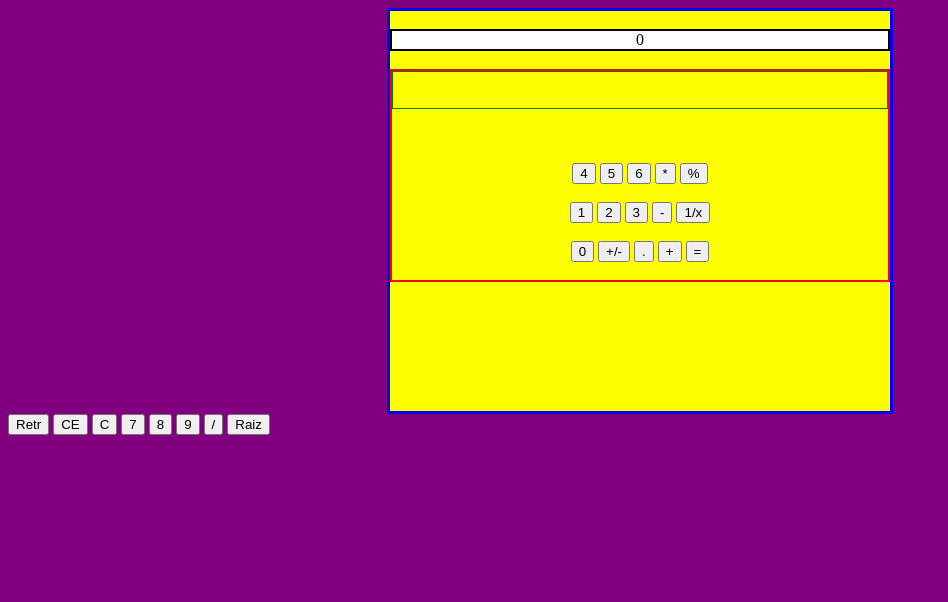
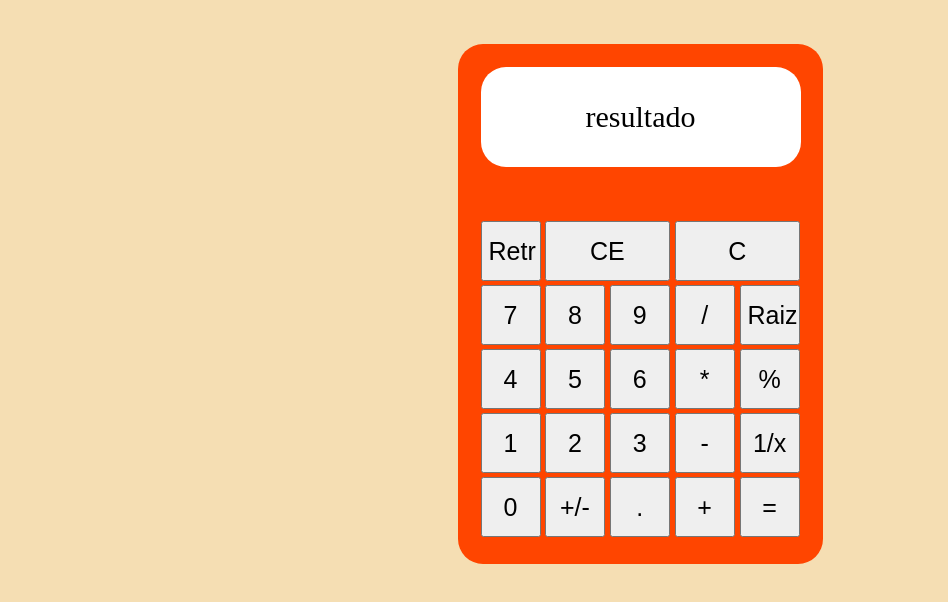
Before and after one commit to albertugy/P3_Calculadora, a plain HTML site: page Index.html in a window 1280 px wide. Shown: the whole page, without its empty margins (0-948 px from the left). Drawn offline with Linux system fonts and the light colour scheme.

Commit message:
tercer commit (java)

```diff
--- a/Estilos/Estilos.css
+++ b/Estilos/Estilos.css
@@ -1,23 +1,45 @@
 body{
-    background-color: purple;
+    background-color: wheat;
 }
-#calculadora{
-border: 3px solid blue;
-background-color: yellow;
-text-align: center;
-margin-right: 30%;
-margin-left: 30%;
-height: 400px;
+.calculadora{
+display: block;
+margin: 0 auto;
+padding: 20px;
+background-color: orangered;
+width: 365px;
+height: 520px;
+border-radius: 25px;
 }
 
-#display{
-    border: 2px solid black;
+.calculadora td button{
+    display: block;
+    width: 60px;
+    height: 60px;
+    font-size: 25px;
+}
+
+#CE{
+    display: block;
+    width: 125px;
+    height: 60px;
+    font-size: 25px;
+}
+#C{
+    display: block;
+    width: 125px;
+    height: 60px;
+    font-size: 25px;
+}
+
+#resultado{
+    display: block;
+    text-align: center;
+    font-size: 30px;
+    margin-bottom: 50px;
+    width: 320px;
+    height: 100px;
+    line-height: 100px;
     background-color: white;
+    border-radius: 25px;
 
 }
- #botones{
-    border:2px solid red;
- }
- #rojos{
-    border: 1px solid green ;
- }
--- a/Index.html
+++ b/Index.html
@@ -6,92 +6,54 @@
     <meta name="viewport" content="width=device-width, initial-scale=1.0">
     <title>Calculadora</title>
     <link  rel="Stylesheet" href="Estilos/Estilos.css">
-
-
+    <script src="JavaS/Calculadora.js"></script>
 </head>
 <body>
-    <div id="calculadora">
-        <br>
-        <div id="display">
-            <a id="resultado">0</a>
-        </div>
-        <br>
-        <div  id="botones">
-            <div id="rojos">
-            <br>
-
-            <br>
-            </div>
-            <div id="negros">
-            <br>
-
-            <br>
-            <br>
-            <button id="4">4</button>
-            <button id="5">5</button>
-            <button id="6">6</button>
-            <button id="Division">*</button>
-            <button id="Porcentaje">%</button>
-            <br>
-            <br>
-            <button onclick="add('1')">1</button>
-            <button onclick="add('2')">2</button>
-            <button onclick="add('3')">3</button>
-            <button id="Resta">-</button>
-            <button id="Unosobrex">1/x</button>
-            <br>
-            <br>
-            <button onclick="add('1')">0</button>
-            <button id="Masmenos">+/-</button>
-            <button id="Decimal">.</button>
-            <button id="Suma">+</button>
-            <button id="Iguak">=</button>
-            <br>
-        </div>
-            <br>
-        </div>
-    </div>
-    <tablen class="calculadora">
+   <br><br>
+    <table class="calculadora">
         <tr>
-            <td colspan="5"><span id="resultado"></span></td>
+            <td colspan="5"><span id="resultado">resultado</span></td>
         </tr>
         <tr>
             <td ><button id="Retroceder">Retr</button></td>
-            <td colspan="2"><button id="CE">CE</button></td>
-            <td colspan="2"> <button id="C">C</button></td>
+            <td class="largos" colspan="2" ><button id="CE">CE</button></td>
+            <td class="largos" colspan="2"> <button id="C">C</button></td>
 
         </tr>
         <tr>
-            <td><button id="7">7</button></td>
-            <td><button id="8">8</button></td>
-            <td><button id="8">9</button></td>
+            <td><button id="siete">7</button></td>
+            <td><button id="ocho">8</button></td>
+            <td><button id="nueve">9</button></td>
             <td><button id="Division">/</button></td>
             <td><button id="Raiz">Raiz</button></td>
         </tr>
         <tr>
-            <td></td>
-            <td></td>
-            <td></td>
-            <td></td>
-            <td></td>
+            <td><button id="cuatro">4</button></td>
+            <td> <button id="cinco">5</button></td>
+            <td><button id="seis">6</button></td>
+            <td><button id="Division">*</button></td>
+            <td><button id="Porcentaje">%</button></td>
+
         </tr>
         <tr>
-            <td></td>
-            <td></td>
-            <td></td>
-            <td></td>
-            <td></td>
+            <td><button id="uno">1</button></td>
+            <td><button id="dos">2</button></td>
+            <td><button id="tres">3</button></td>
+            <td><button id="Resta">-</button></td>
+            <td><button id="Unosobrex">1/x</button></td>
+
         </tr>
         <tr>
-            <td></td>
-            <td></td>
-            <td></td>
-            <td></td>
-            <td></td>
+            <td><button id="ceros">0</button></td>
+            <td><button id="Masmenos">+/-</button></td>
+            <td><button id="Decimal">.</button></td>
+            <td> <button id="Suma">+</button></td>
+            <td><button id="Iguak">=</button></td>
+
         </tr>
 
     </table >
 
-    <script src="JavaS/Calculadora.js"></script>
+
 </body>
 </html>
--- a/JavaS/Calculadora.js
+++ /dev/null
@@ -1,3 +0,0 @@
-function setResult(value) {
-    document.getElementById('resultado').innerHTML = value;
-}
```
